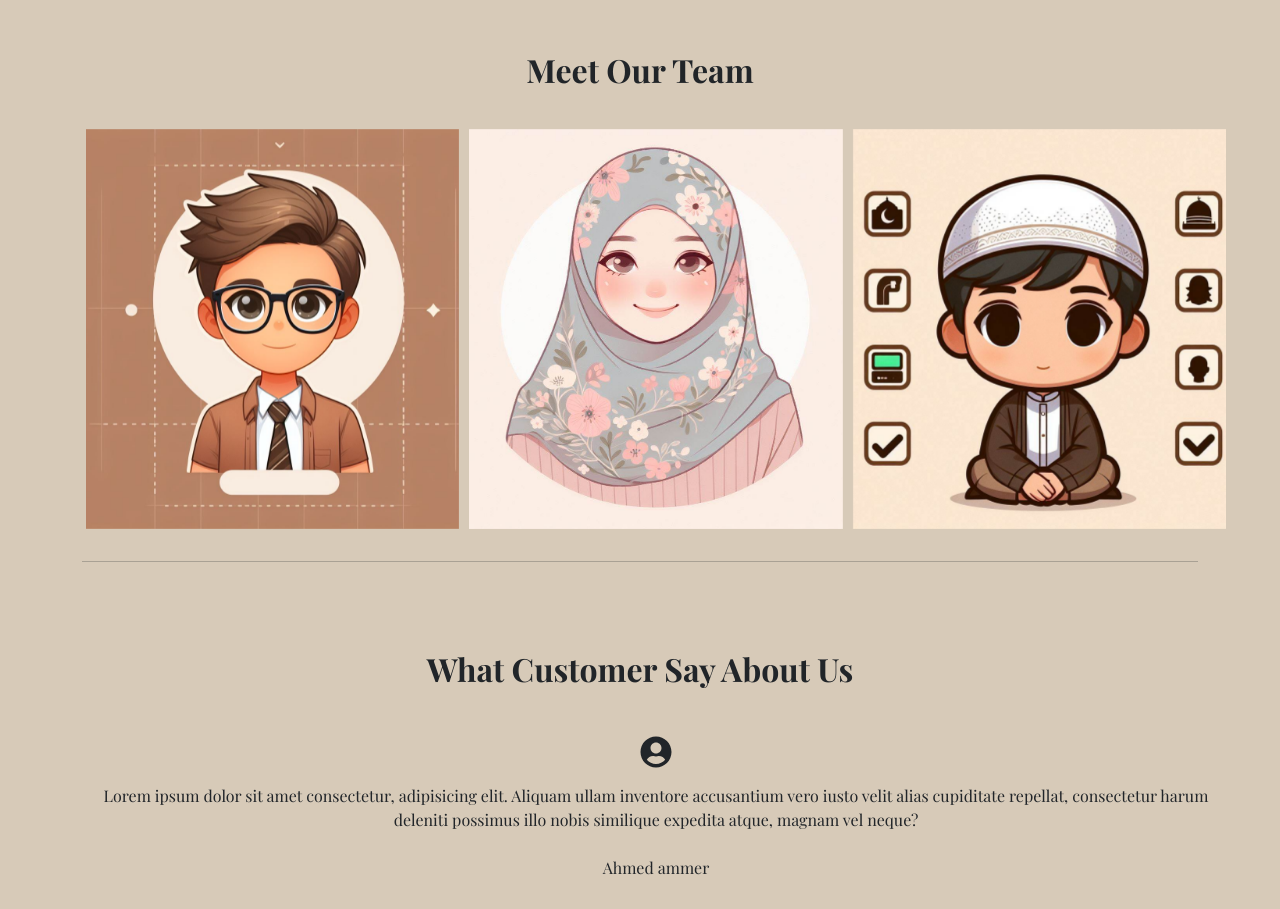
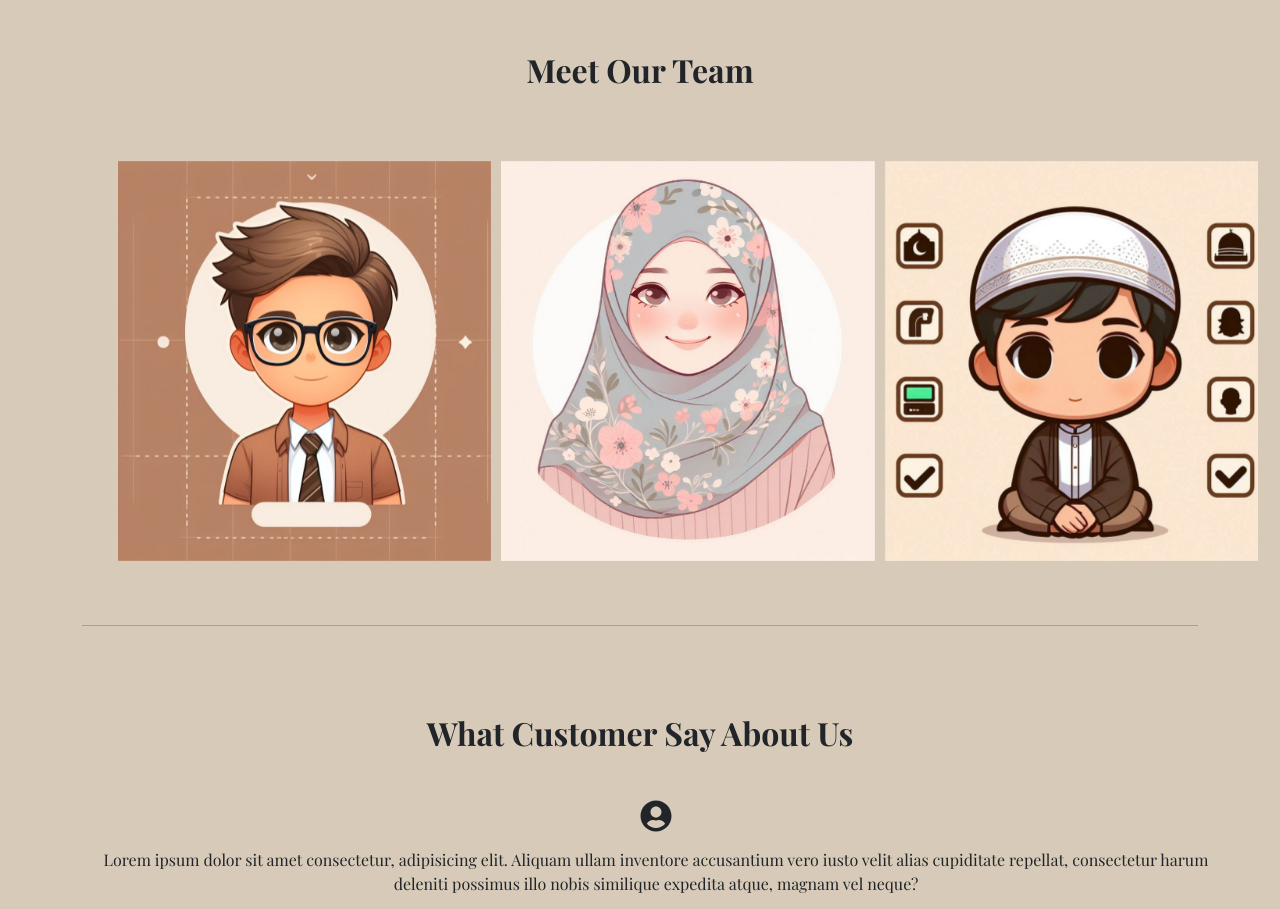
Before and after one commit to ehabyousef/Hedaya, a React (Create React App) app: page /about in a window 1280 px wide. Shown: the part 900-1809 px from the top of the page. Built offline with nearby package versions, Linux system fonts and the light colour scheme; a web font is replaced by a local one.

Commit message:
edit app

```diff
--- a/package.json
+++ b/package.json
@@ -31,7 +31,7 @@
   },
   "scripts": {
     "start": "react-scripts start",
-    "build": "react-scripts build",
+    "build": "cross-env NODE_OPTIONS=--max_old_space_size=2048 react-scripts build",
     "test": "react-scripts test",
     "eject": "react-scripts eject"
   },
@@ -54,6 +54,7 @@
     ]
   },
   "devDependencies": {
-    "@types/bootstrap": "^5.2.10"
+    "@types/bootstrap": "^5.2.10",
+    "cross-env": "^7.0.3"
   }
 }
--- a/src/App.jsx
+++ b/src/App.jsx
@@ -4,10 +4,11 @@ import { lazy, useState } from 'react';
 import Contact from './pages/Contact/Contact';
 import AllProducts from './pages/AllProducts/AllProducts';
 import About from './pages/About/About';
-import Whishlist from './pages/Whishlist/Whishlist';
 import Cart from './pages/Cart/Cart';
 import Loading from './components/Loading';
 import Dashboard from './pages/dashboeard/Dashboard';
+import ProtectedRoute from './components/ProtectedRoute';
+import Whishlist from './pages/Whishlist/Whishlist';
 const Navbar = lazy(() => import("./components/Navbar"))
 const Home = lazy(() => import("./pages/Home/Home"))
 const Auth = lazy(() => import("./pages/Auth/Auth"))
@@ -15,8 +16,9 @@ const ProductDetails = lazy(() => import("./pages/ProductDetails/ProductDetails"
 const NotFound = lazy(() => import("./pages/Notfound/NotFound"))
 const Footer = lazy(() => import("./components/Footer"))
 function App() {
-  const [navappear, setnavappear] = useState(true);
-  const [footerappear, setfooterappear] = useState(true);
+  const [navVisible, setNavVisible] = useState(true);
+  const [footerVisible, setFooterVisible] = useState(true);
+
   const [loading, setloading] = useState(false)
   const [showScrollTop, setShowScrollTop] = useState(false);
   useEffect(() => {
@@ -35,6 +37,8 @@ function App() {
       behavior: 'smooth'
     });
   };
+
+
   useEffect(() => {
     setloading(true)
     setTimeout(() => {
@@ -45,42 +49,46 @@ function App() {
 
   return (
     <>
-      {loading
-        ?
+      {loading ? (
         <Loading />
-        :
-        <Suspense
-          fallback={
-            <Loading />
-          }
-        >
-          {navappear && (
-            <Navbar />
+      ) : (
+        <Suspense fallback={<Loading />}>
+          {navVisible && <Navbar />}
+          <Routes>
+            {/* Public Routes */}
+            <Route path="/" element={<Home />} />
+            <Route path="/home" element={<Home />} />
+            <Route path="/auth" element={<Auth showNav={setNavVisible} showFooter={setFooterVisible} />} />
+            <Route path="/productDetails/:id" element={<ProductDetails />} />
+            <Route path="/allProducts" element={<AllProducts />} />
+            <Route path="/contact" element={<Contact />} />
+            <Route path="/about" element={<About />} />
+            <Route path='favourite' element={<Whishlist />} />
+            <Route path="/cart" element={<Cart />} />
+
+            {/* Protected Route for Dashboard */}
+            <Route
+              path="/dashboard/*"
+              element={
+                <ProtectedRoute allowedRole="admin">
+                  <Dashboard showNav={setNavVisible} showFooter={setFooterVisible} />
+                </ProtectedRoute>
+              }
+            />
+
+            {/* Fallback Route */}
+            <Route path="*" element={<NotFound />} />
+          </Routes>
+          {footerVisible && <Footer />}
+          {showScrollTop && (
+            <button className="scrollTop" onClick={scrollToTop}>
+              <svg xmlns="http://www.w3.org/2000/svg" height="1em" viewBox="0 0 448 512">
+                <path d="M246.6 41.4c-12.5-12.5-32.8-12.5-45.3 0l-160 160c-12.5 12.5-12.5 32.8 0 45.3s32.8 12.5 45.3 0L224 109.3 361.4 246.6c12.5 12.5 32.8 12.5 45.3 0s12.5-32.8 0-45.3l-160-160zm160 352l-160-160c-12.5-12.5-32.8-12.5-45.3 0l-160 160c-12.5 12.5-12.5 32.8 0 45.3s32.8 12.5 45.3 0L224 301.3 361.4 438.6c12.5 12.5 32.8 12.5 45.3 0s12.5-32.8 0-45.3z" />
+              </svg>
+            </button>
           )}
-          <Routes>
-            {["/", "home"].map((x, ind) => (
-              <Route path={x} key={ind} element={<Home />} />
-            ))}
-            <Route path='auth' element={<Auth showNav={setnavappear} showFooter={setfooterappear} />} />
-            <Route path='productDetails/:id' element={<ProductDetails />} />
-            <Route path='allProducts' element={<AllProducts />} />
-            <Route path='contact' element={<Contact />} />
-            <Route path='about' element={<About />} />
-            <Route path='favourite' element={<Whishlist />} />
-            <Route path='dashboard/*' element={<Dashboard showNav={setnavappear} showFooter={setfooterappear} />} />
-            <Route path='cart' element={<Cart />} />
-            <Route path='*' element={<NotFound />} />
-          </Routes>
-          {footerappear && (
-            <Footer />
-          )}
-          {showScrollTop ?
-            <button className="scrollTop" onClick={scrollToTop}>
-              <svg xmlns="http://www.w3.org/2000/svg" height="1em" viewBox="0 0 448 512"><path d="M246.6 41.4c-12.5-12.5-32.8-12.5-45.3 0l-160 160c-12.5 12.5-12.5 32.8 0 45.3s32.8 12.5 45.3 0L224 109.3 361.4 246.6c12.5 12.5 32.8 12.5 45.3 0s12.5-32.8 0-45.3l-160-160zm160 352l-160-160c-12.5-12.5-32.8-12.5-45.3 0l-160 160c-12.5 12.5-12.5 32.8 0 45.3s32.8 12.5 45.3 0L224 301.3 361.4 438.6c12.5 12.5 32.8 12.5 45.3 0s12.5-32.8 0-45.3z" /></svg>
-            </button>
-            : ''}
         </Suspense>
-      }
+      )}
     </>
 
   );
--- /dev/null
+++ b/src/components/ProtectedRoute.jsx
@@ -0,0 +1,24 @@
+// src/components/ProtectedRoute.js
+import { jwtDecode } from 'jwt-decode';
+import React from 'react';
+import { Navigate } from 'react-router-dom';
+
+export default function ProtectedRoute({ children, allowedRole }) {
+    const token = localStorage.getItem('userToken');
+
+    if (!token) {
+        return <Navigate to="/auth" />;
+    }
+
+    try {
+        const decoded = jwtDecode(token);
+        if (decoded.role !== allowedRole) {
+            return <Navigate to="/home" />;
+        }
+    } catch (error) {
+        console.error('Invalid token:', error);
+        return <Navigate to="/auth" />;
+    }
+
+    return children;
+}
--- a/src/pages/About/About.jsx
+++ b/src/pages/About/About.jsx
@@ -8,12 +8,7 @@ import { motion } from "framer-motion";
 
 // import required modules
 import { Pagination } from "swiper/modules";
-import ProductCard from "../../components/ProductCard";
 import {
-    FaCcApplePay,
-    FaCcMastercard,
-    FaCcPaypal,
-    FaCcVisa,
     FaFacebook,
     FaInstagram,
     FaLinkedinIn,
@@ -56,7 +51,7 @@ export default function About() {
             <hr />
             <br />
             <div className="row">
-                <h2 className="text-center fw-bold text-capitalize my-4">
+                <h2 className="text-center fw-bold text-capitalize my-4 ">
                     meet our team
                 </h2>
                 <Swiper
@@ -65,7 +60,7 @@ export default function About() {
                     breakpoints={{
                         330: {
                             slidesPerView: 1,
-                            spaceBetween: 0,
+                            spaceBetween: 2,
                         },
                         640: {
                             slidesPerView: 2,
@@ -83,8 +78,7 @@ export default function About() {
                     grabCursor={true}
                     loop={true}
                     modules={[Pagination]}
-                    className={style.swiper}
-                    style={{ margin: "1rem" }}
+                    className={`${style.swiper} m-0 m-lg-5`}
                 >
                     <SwiperSlide className={style.swiper_slide}>
                         <div className={style.card_info_1}>
--- a/src/pages/Home/Home.jsx
+++ b/src/pages/Home/Home.jsx
@@ -12,7 +12,6 @@ import 'swiper/css/pagination';
 import { Pagination } from 'swiper/modules';
 import style from './page.module.css';
 import { motion } from "framer-motion"
-import ProductCard from '../../components/ProductCard';
 import NewArrival from '../../components/NewArrival';
 import soak from "../../images/soak.jpg";
 import women from "../../images/women.jpg";
--- a/src/pages/Login/Login.jsx
+++ b/src/pages/Login/Login.jsx
@@ -31,9 +31,7 @@ export default function Login() {
                 localStorage.setItem("userToken", token);
                 setisLoading(false);
                 const decoded = jwtDecode(token);
-
                 console.log(decoded);
-
                 if (response.data.success) {
                     dispatch(setValueTrue());
                     if (decoded.role === 'admin') {
```
Also changed, not shown: firebase.json (added), 2 other files (tests, documents, lock files or other folders).
